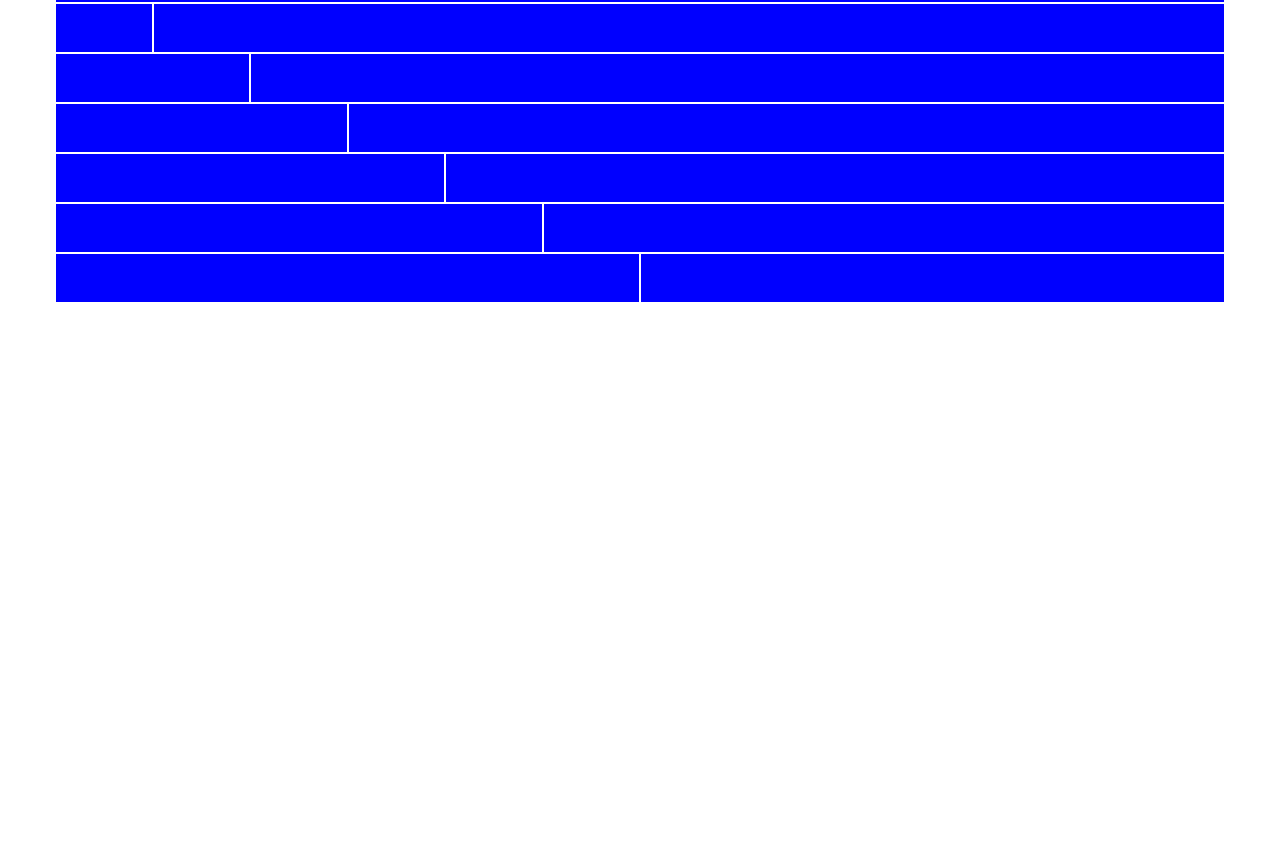
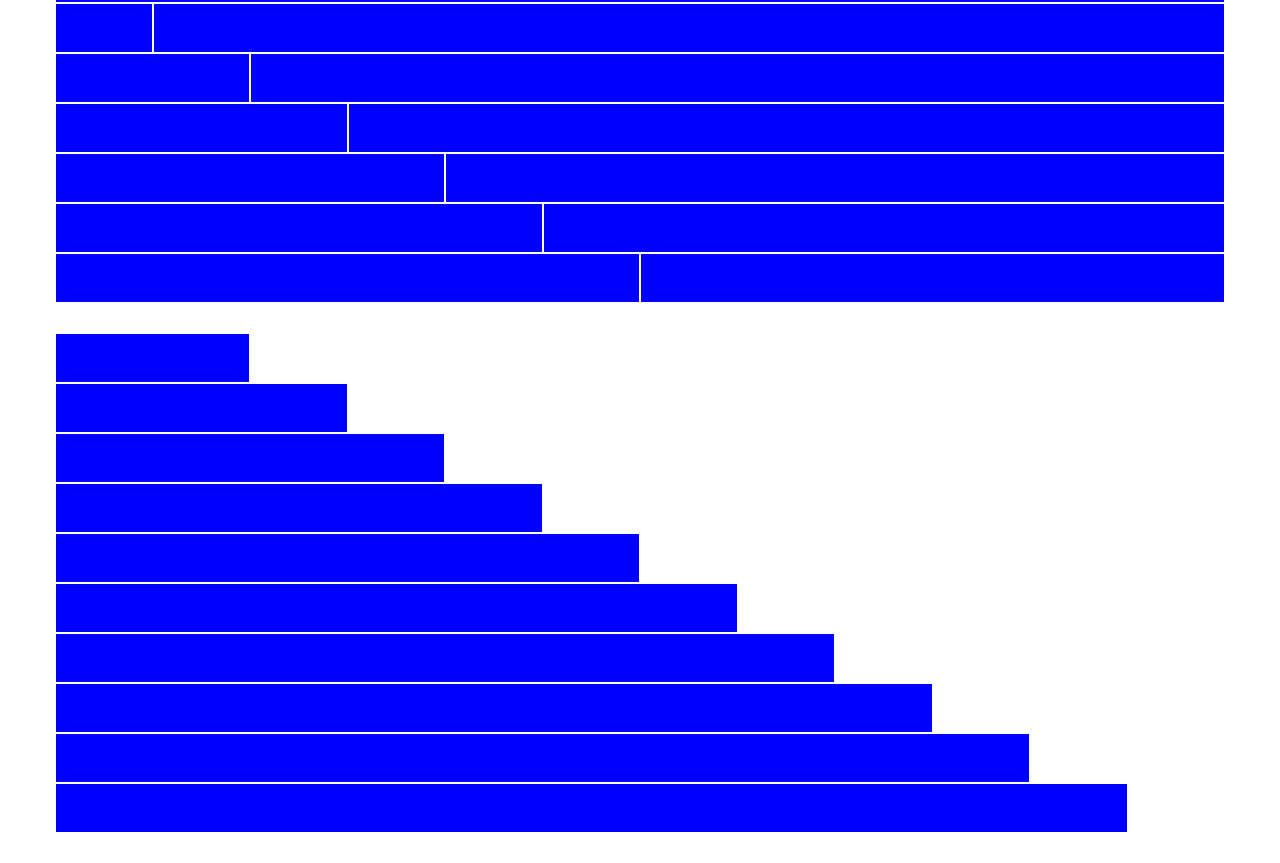
Before and after one commit to Antonioangy/html-css-12bool, a plain HTML site: page index.html in a window 1280 px wide. Shown: the part 392-1255 px from the top of the page. Before the commit the page ends 800 px from the top, so only its background shows below. Drawn offline with Linux system fonts and the light colour scheme.

Commit message:
perfezionamento

```diff
--- a/12bool.css
+++ b/12bool.css
@@ -6,7 +6,7 @@
 .container::after{
 content: "";
 display: table;
-clear:both;
+clear: both;
 }
 
 [class *="col-"]{
--- a/index.html
+++ b/index.html
@@ -143,32 +143,32 @@
         <div class="container">
             <div class="col-12 blue"></div>
         </div>
-
+        <!-- inizio 2 riga -->
         <div class="container">
             <div class="col-1 blue"></div>
             <div class="col-11 blue"></div>
         </div>
-
+        <!-- inizio 3 riga -->
         <div class="container">
             <div class="col-2 blue"></div>
             <div class="col-10 blue"></div>
         </div>
-
+        <!-- inizio 4 riga -->
         <div class="container">
             <div class="col-3 blue"></div>
             <div class="col-9 blue"></div>
         </div>
-
+        <!-- inizio 5 riga -->
         <div class="container">
             <div class="col-4 blue"></div>
             <div class="col-8 blue"></div>
         </div>
-
+        <!-- inizio 6 riga -->
         <div class="container">
             <div class="col-5 blue"></div>
             <div class="col-7 blue"></div>
         </div>
-
+        <!-- inizio 7 riga -->
         <div class="container">
             <div class="col-6 blue"></div>
             <div class="col-6 blue"></div>
@@ -176,6 +176,51 @@
     </div>
 
     <div class="esercizio">
+        <!-- inizio 2 riga -->
+        <div class="container">
+            <div class="col-offset-1"></div>
+        </div>
+        <!-- inizio 2 riga -->
+        <div class="container">
+            <div class="col-2 blue"></div>
+        </div>
+         <!-- inizio 3 riga -->
+        <div class="container">
+            <div class="col-3 blue"></div>
+        </div>
+        <!-- inizio 4 riga -->
+        <div class="container">
+            <div class="col-4 blue"></div>
+        </div>
+        <!-- inizio 5 riga -->
+        <div class="container">
+            <div class="col-5 blue"></div>
+        </div>
+        <!-- inizio 6 riga -->
+        <div class="container">
+            <div class="col-6 blue"></div>
+        </div>
+        <!-- inizio 7 riga -->
+        <div class="container">
+            <div class="col-7 blue"></div>
+        </div>
+        <!-- inizio 8 riga -->
+        <div class="container">
+            <div class="col-8 blue"></div>
+        </div>
+        <!-- inizio 9 riga -->
+        <div class="container">
+            <div class="col-9 blue"></div>
+        </div>
+        <!-- inizio 10 riga -->
+        <div class="container">
+            <div class="col-10 blue"></div>
+        </div>
+        <!-- inizio 11 riga -->
+        <div class="container">
+            <div class="col-11 blue"></div>
+        </div>
+
 
     </div>
 
```
Also changed, not shown: style.css (line endings or trailing spaces).
